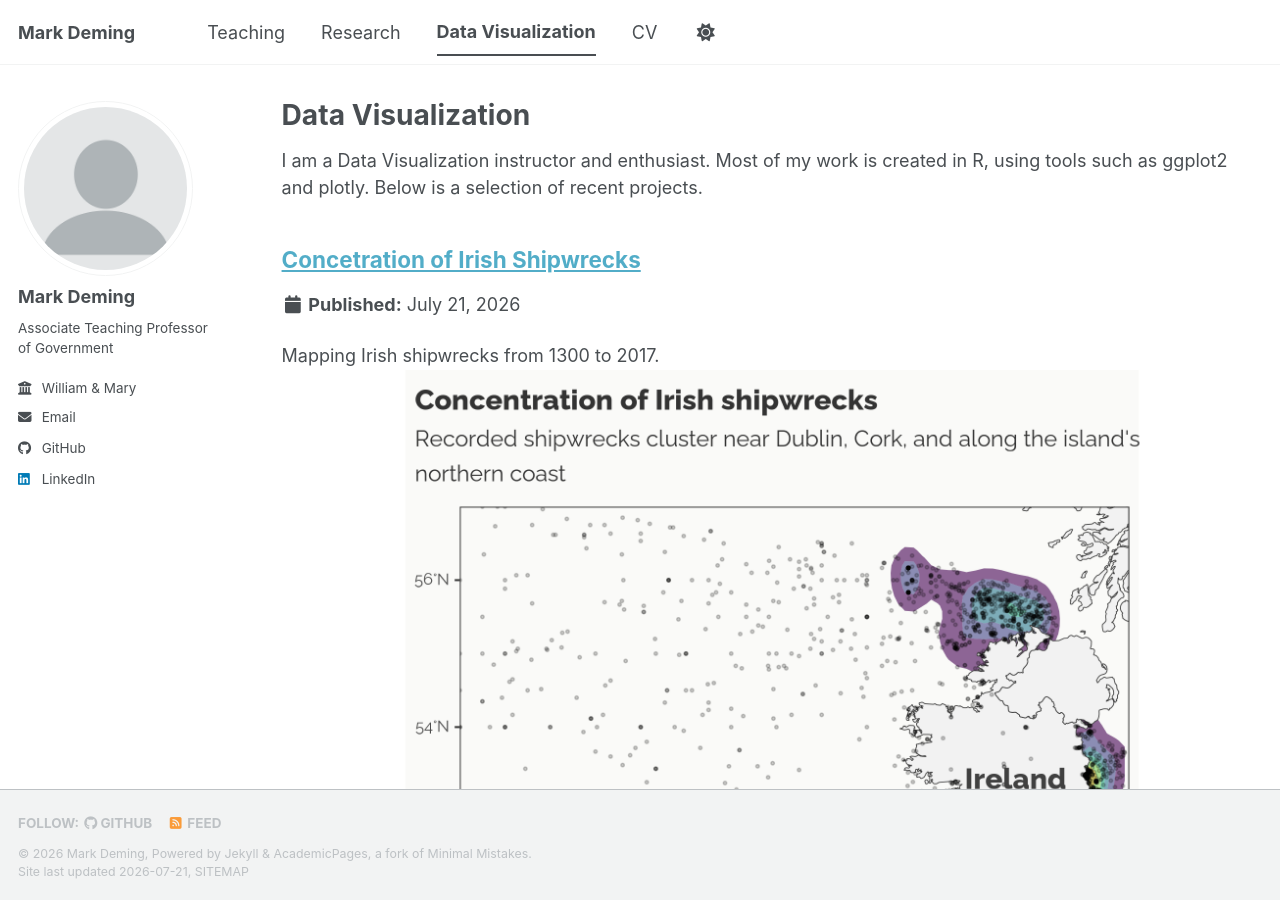
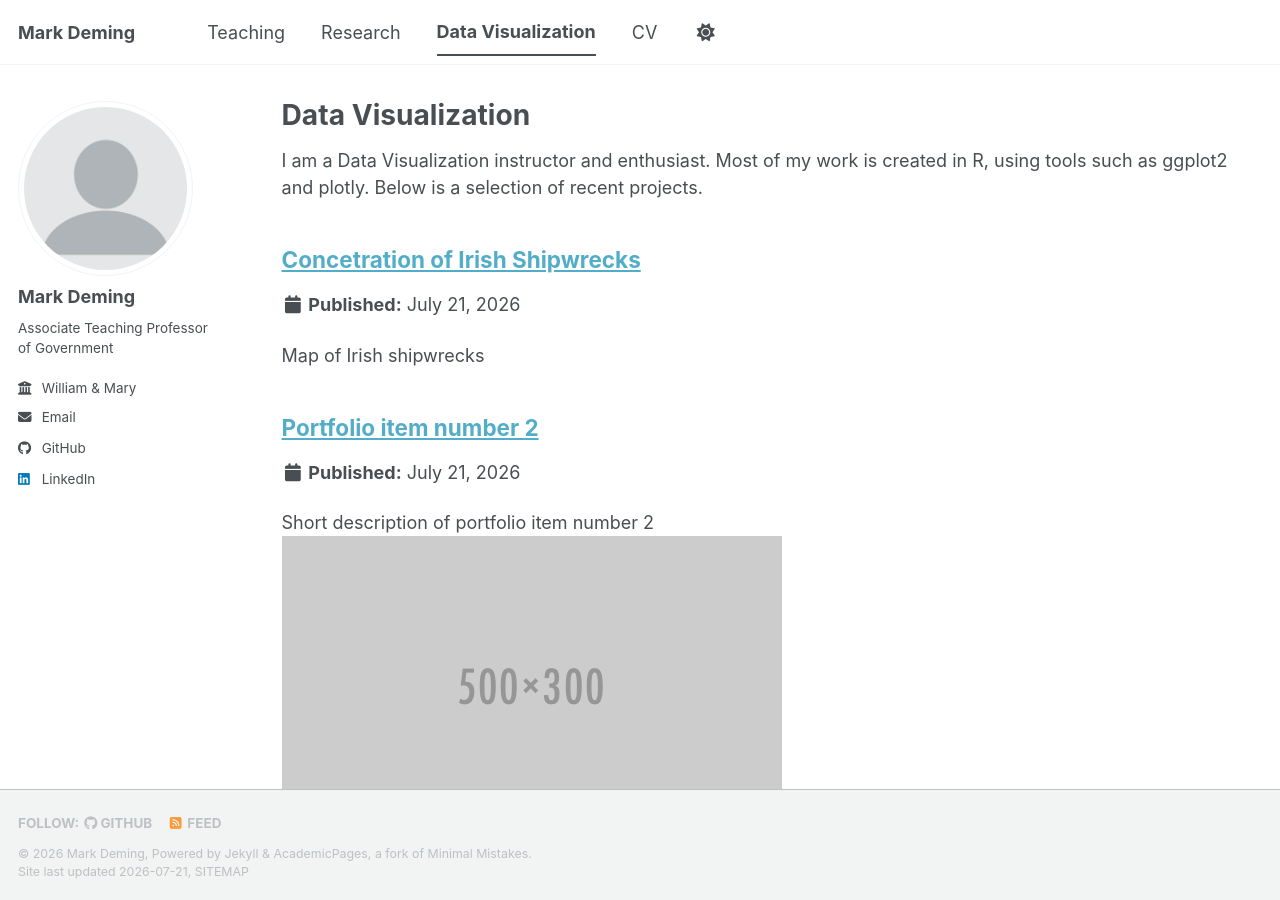
Before and after one commit to jmdeming/jmdeming.github.io, a Jekyll site: the page built from _pages/portfolio.html, in a window 1280 px wide and 900 px high. Built offline with Jekyll 4.4.1, drawn with Linux system fonts in a browser that asks for light colours; a style sheet for code colours, icons or effects is not loaded.

Commit message:
Revise excerpt and enhance image display
Updated excerpt and added image styling for better presentation.

```diff
--- a/_portfolio/irish_shipwrecks.md
+++ b/_portfolio/irish_shipwrecks.md
@@ -1,9 +1,11 @@
 ---
 title: "Concetration of Irish Shipwrecks"
-excerpt: "Mapping Irish shipwrecks from 1300 to 2017.<br/><img src='/images/irish_shipwrecks-map.png'>"
+excerpt: "Map of Irish shipwrecks"
 collection: portfolio
 ---
 
-This visualization maps Irish shipwrecks from 1300 to 2017 using data from the *Wreck Inventory of Ireland*.
+This visualization maps Irish shipwrecks from 1300 to 2017 using data from the *Wreck Inventory of Ireland*. Created in R using `ggplot2`, `sf`, and `rnaturalearth`.
 
-Created in R using `ggplot2`, `sf`, and `rnaturalearth`.
+<p style="text-align: center;">
+  <img src="/images/irish_shipwrecks-map.png" alt="Irish Shipwrecks" style="width: 70%; height: auto;">
+</p>
```
